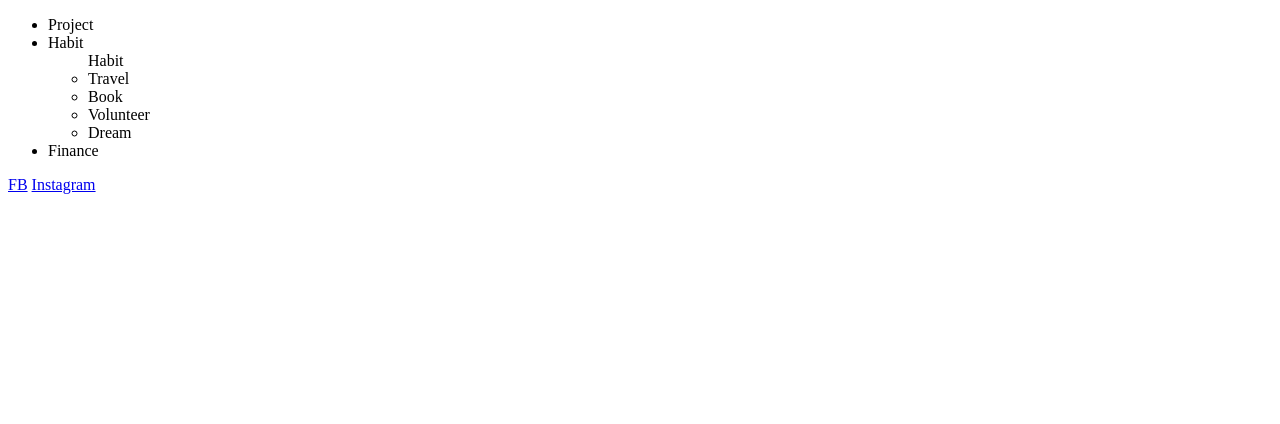
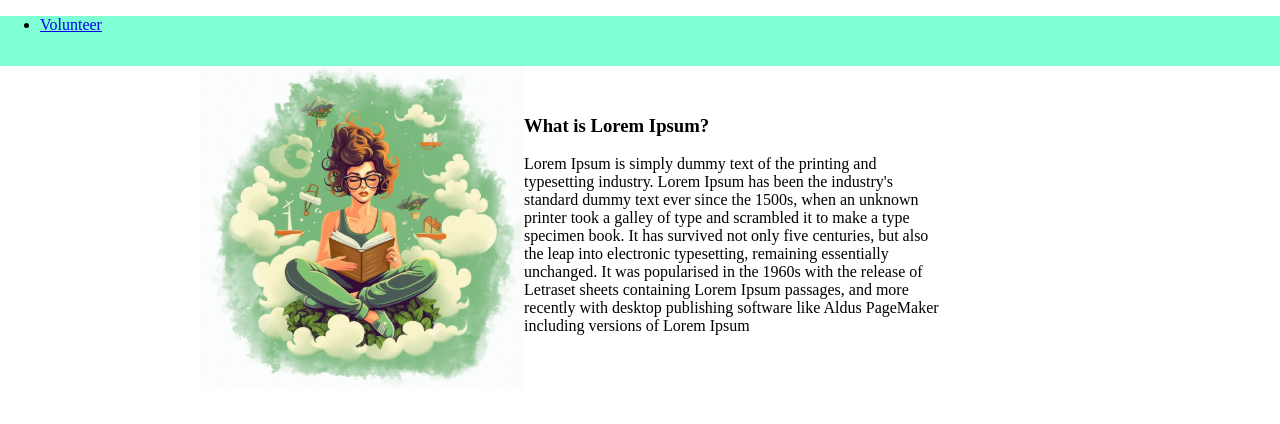
Before and after one commit to HuyVoDinh/Wistfy, a plain HTML site: page index.html in a window 1280 px wide. Drawn offline with Linux system fonts and the light colour scheme.

Commit message:
Volunteer page

```diff
--- a/css/style.css
+++ b/css/style.css
@@ -0,0 +1,22 @@
+body{
+    margin: 0px;
+}
+.header{
+    height: 50px;
+    background-color:aquamarine;
+}
+
+.avatar {
+    margin-left: 200px;
+}
+
+.description {
+   width: 650px;
+   margin-left: 100px;
+   padding-top: 30px;
+}
+
+.img-avatar {
+     width: 30%;
+     float: left;
+}
--- /dev/null
+++ b/css/volunteer-style.css
@@ -0,0 +1,68 @@
+body{
+    background-color: #EBDCF5;
+    margin: 0px;
+    font-family:'Times New Roman', Times, serif
+}
+
+.header, .footer{
+    background-color: #d7baff;
+    height: 50px;
+}
+
+.introduction{
+    text-align: center;
+    color: white;
+}
+
+.avatar {
+    margin-top: 50px;
+}
+
+.img-avatar{
+    border: solid 1px #d7baff;
+    border-radius: 80%;
+    width: 200px;
+    height: 200px;
+}
+
+.content{
+    text-align:justify;
+    margin-left: auto;
+    margin-right: auto;
+    width: 90%;
+}
+
+.content > h1,h3{
+    text-align: center;
+}
+
+
+.donation {
+    text-align: center;
+    color: white;
+    margin-top: 60px;
+    margin-left: auto;
+    margin-right: auto;
+}
+
+.activity{
+    display: inline-block;
+    align-items: center;
+    width: 30%;
+    background-color: #d7baff;
+    height: 100px;
+    border-radius: 20px;
+    margin-left: 50px;
+    margin-right: 50px;
+    margin-bottom: 100px;
+}
+
+.logo{
+    margin-top: 10px;
+    background-color: gray;
+    width: 50px;
+    height: 50px;
+    border-radius: 50%;
+    margin-left: auto;
+    margin-right: auto;
+}
--- /dev/null
+++ b/html/Volunteer.html
@@ -0,0 +1,38 @@
+<!DOCTYPE html>
+<html lang="en">
+<head>
+    <title>Tạp hoá Bồ công anh</title>
+    <link rel="stylesheet" href="../css/volunteer-style.css"/>
+</head>
+<body>
+    <div class ="header"></div>
+    <div class="introduction">
+        <div class ="avatar">
+            <img class ="img-avatar" src="../img/Logo_TapHoaBoCongAnh.PNG">
+        </div>
+        <div class ="content">
+            <h1>Tạp hoá Bồ công anh</h1>
+            <p>Bồ công anh - Loài hoa của sự tự do, kiên cường, nghị lực vươn lên, sẵn sàng chấp nhận mọi khó khăn, thử thách</p>
+            <p>Bồ công anh sống cả đời mình với sự cho đi, cho đi vẻ đẹp hoang dại với từng cánh hoa là một sức sống mãnh liệt, cho đi tình yêu thương nhu  câu nói "ta muốn gửi muôn phần hồn ta vào gió, phần theo cha, phần gửi mẹ, phần gửi người ta yêu, phần gửi những người ta đã lỡ hẹn, gửi những người cho ta là không đúng, mỗi phần hồn là một lời cầu nguyện, nơi ta đến có nụ cười, có cả nước mắt.", cho đi là sứ mệnh của bồ công anh, cũng như đó là mục tiêu, là nguyện vọng và là sứ mạng của Tạp hoá Bồ công anh, đó là tinh thần cho đi, cho đi sức trẻ, lòng nhiệt huyết và trọn tình yêu thương, thiết tha được cho đi với một niềm hạnh phúc, nụ cưới của người nhận là hạnh phúc của người cho, hanh phúc của Tạp hoá là mang chút sức nhỏ bé để cống hiến với đời.</p>
+            <p>Vào một thời điểm nhất định, khi có cơn gió nghịch ngợm nào đó vuốt nhẹ những cánh hoa, những cánh hoa nhỏ bé mang trong mình hạt mầm và sứ mạng lơn lao sẽ theo gió, bay đến những miền đất lạ lan toả sự sống, niềm tin và hy vọng. Mỗi một cánh hoa đâm chồi nảy lộc là mỗi một sự nhiệm màu của tạo hoá, cánh hoa mỏng manh là thế, nhưng kiên cường và tràn đầy nhựa sống, quyết tâm rời hoa mẹ, như một đứa trẻ đến tuổi trưởng thành, bước ra khỏi vùng an toàn để đi tìm ý nghĩa của cuộc đời. Tạo hoá cũng muốn được như hoa kia, muốn vươn mình bay đến những vùng trời mới và lan toả yêu thương đến mọi người, để tất cả biết đến một tuổi trẻ đầy nhiệt huyết, căng tràn nhựa sống và sẵn sàng làm hết mình. Mỗi người trong chúng ta mang trong mình một sức lực nhỏ bé, nhưng nếu tất cả cùng đồng lòng tham gi, chung tay chia sẻ thì sự lan toả là vông cùng to lớn, kết quả nhận được chắn chắn sẽ vô cùng tuyệt vời.
+            <h3>Tạp hoá Bồ công anh - Lan toả yêu thương, trao đi tiếng cười, nhận lại hạnh phúc</h3>
+        </div>
+    </div>
+    <div class ="donation">
+        <h1 >DONATE</h1>
+        <h1>999,999,999 VND</h1>
+        <div class ="activity">
+            <div class="logo"></div>
+            <p>Wed, 2nd July 2025</p>
+        </div>
+        <div class ="activity">
+            <div class ="logo"></div>
+            <p>Position</p>
+        </div>
+    </div>
+    <div class ="timeline">
+
+    </div>
+    <div class ="footer"></div>
+</body>
+</html>
--- a/index.html
+++ b/index.html
@@ -1,21 +1,23 @@
 <!DOCTYPE html>
+<html lang="en">
 <head>
     <title>Wistfy</title>
     <link rel="stylesheet" href="./css/style.css"/>
 </head>
 <body>
-    <ul>
-        <li>Project</li>
-        <li>Habit</li>
-        <ul> Habit
-            <li>Travel</li>
-            <li>Book</li>
-            <li>Volunteer</li>
-            <li>Dream</li>
+    <div class ="header">
+        <ul>
+            <li><a href="/html/Volunteer.html">Volunteer</a></li>
         </ul>
-        <li>Finance</li>
-    </ul>
-
-    <a href="#"><img/>FB</a>
-    <a href="#"><img/>Instagram</a>
+    </div>
+    <div class ="avatar">
+        <img class="img-avatar" src="img/avatar.jpg">
+        <div class = "description">
+            <h3>What is Lorem Ipsum?</h3>
+            <div class = "content">
+                <p>Lorem Ipsum is simply dummy text of the printing and typesetting industry. Lorem Ipsum has been the industry's standard dummy text ever since the 1500s, when an unknown printer took a galley of type and scrambled it to make a type specimen book. It has survived not only five centuries, but also the leap into electronic typesetting, remaining essentially unchanged. It was popularised in the 1960s with the release of Letraset sheets containing Lorem Ipsum passages, and more recently with desktop publishing software like Aldus PageMaker including versions of Lorem Ipsum</p>
+            </div>
+        </div>
+    </div>
 </body>
+</html>
```
Also changed, not shown: html/Health.html (added), img/Logo_TapHoaBoCongAnh.PNG (added), img/avatar.jpg (added).
